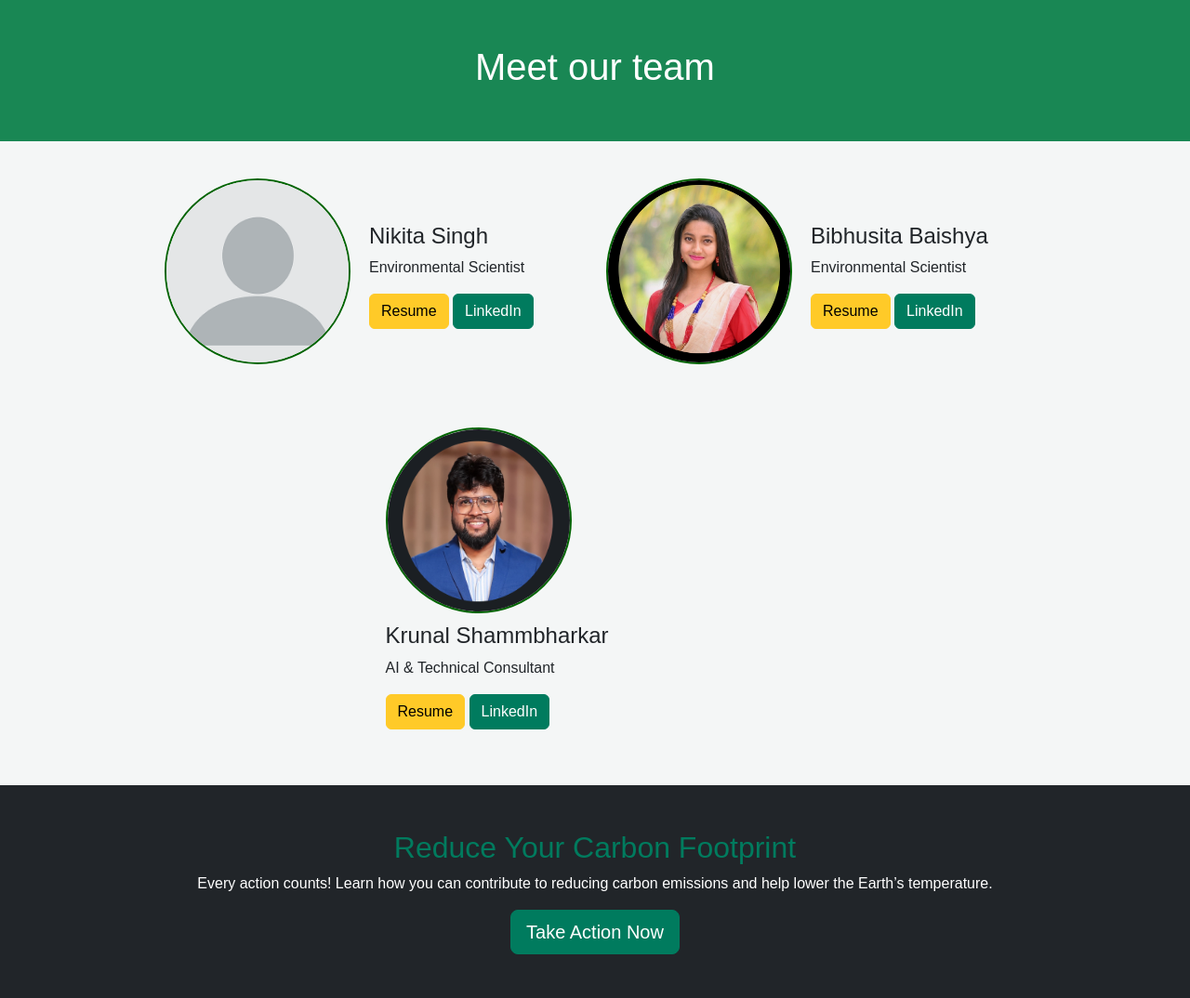
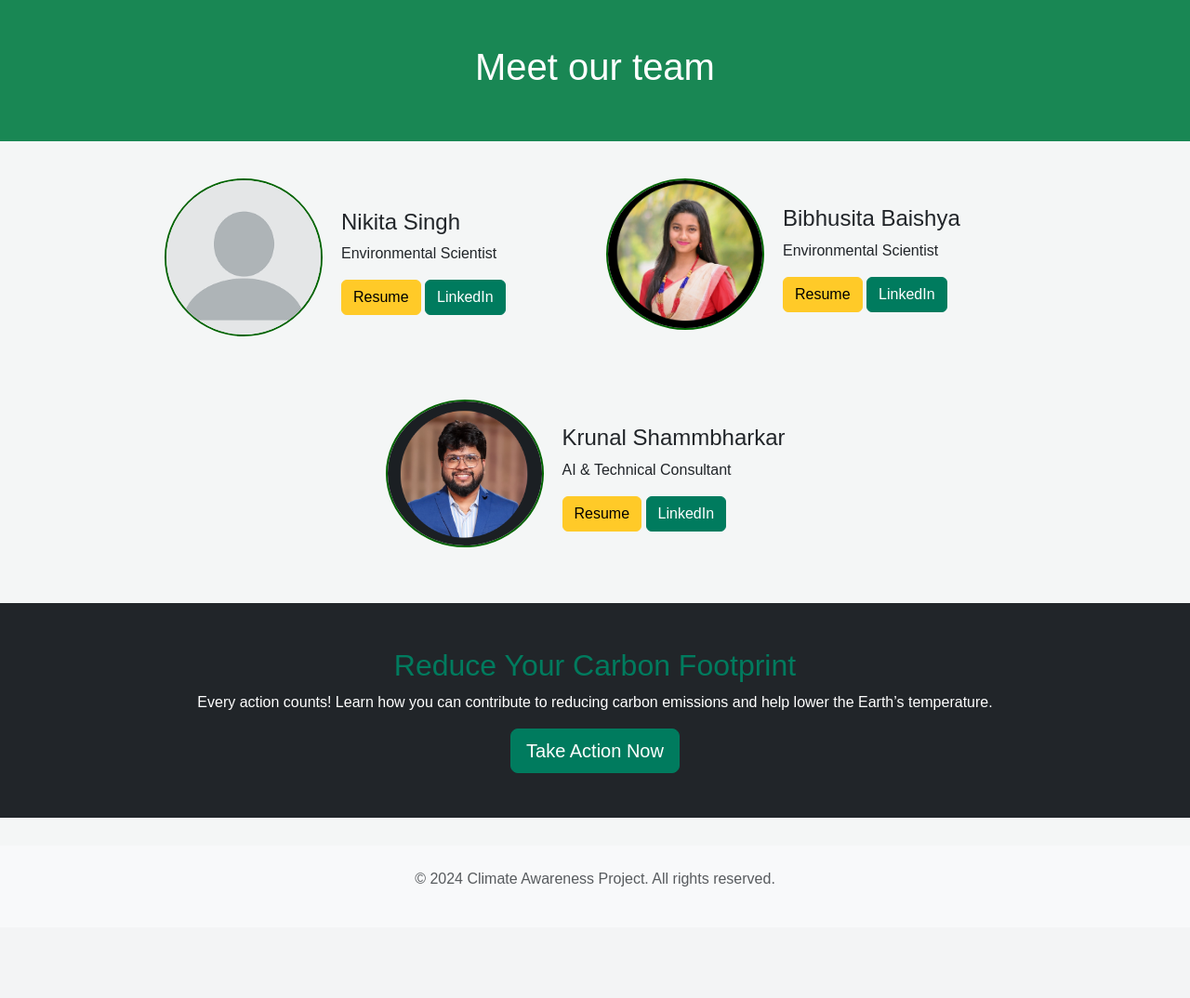
Before and after one commit to krunalss/cool_the_globe, a FastAPI app: page /contact in a window 1280 px wide. Shown: the part 56-1130 px from the top of the page at 93% size. After the commit the page ends 1010 px from the top, so only its background shows below. Run offline with FastAPI, Linux system fonts and the light colour scheme.

Commit message:
updated profile picture size in styles.css

```diff
--- a/app/static/css/styles.css
+++ b/app/static/css/styles.css
@@ -44,8 +44,8 @@ footer {
 /* Profile photo styling */
 .team-member-photo {
     border-radius: 50%;
-    height: 200px;
-    width: 200px;
+    height: 170x;
+    width: 170px;
     margin-right: 20px;
     border: 2px solid #006400; /* Green border */
 }
```
